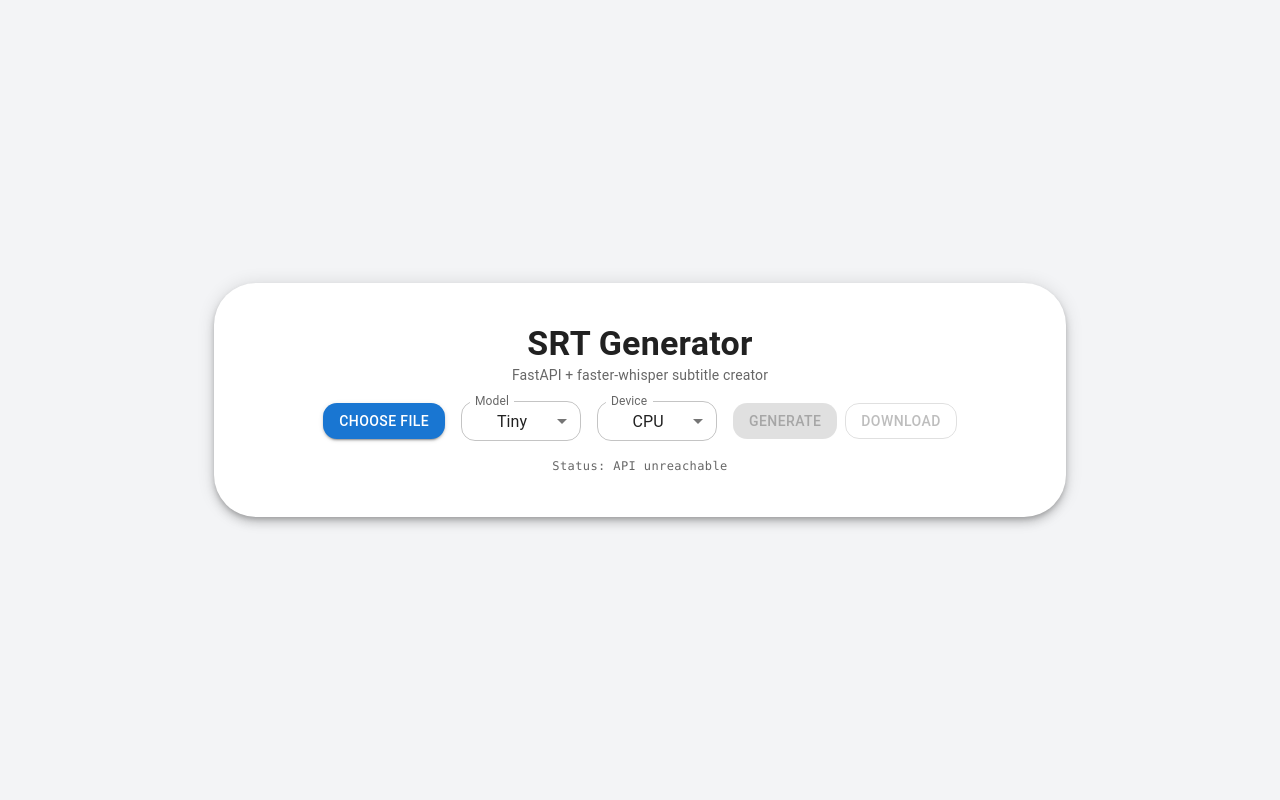
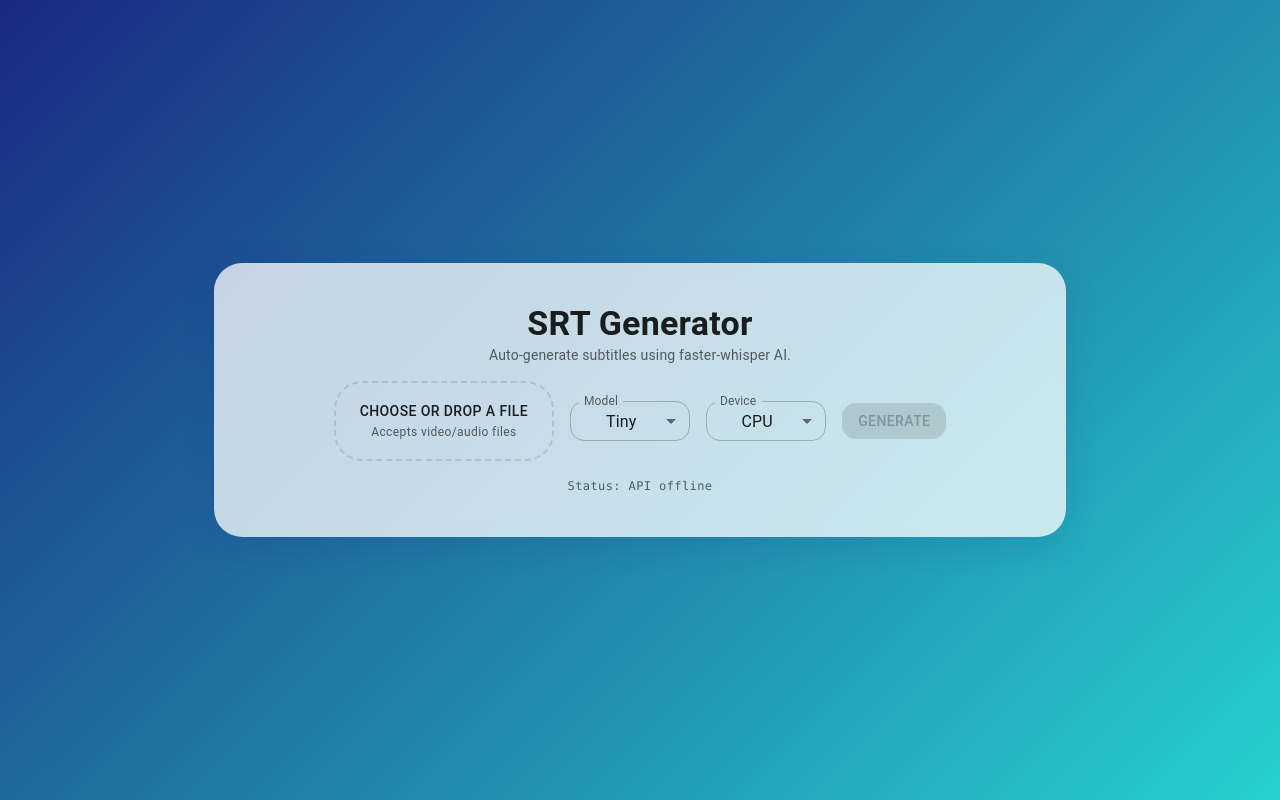
Before and after one commit to Kavi-1/SRT-Generator, a React app in the folder frontend/: page / in a window 1280 px wide. Built offline with nearby package versions, Linux system fonts and the light colour scheme; no server answers; the HTML template or start-up script is replaced by a standard one.

Commit message:
update UI

```diff
--- a/frontend/src/App.tsx
+++ b/frontend/src/App.tsx
@@ -14,8 +14,11 @@
   MenuItem,
   LinearProgress,
   Alert,
+  Snackbar,
   Box,
 } from '@mui/material'
+import FileDownloadIcon from '@mui/icons-material/FileDownload';
+import ContentCopyIcon from '@mui/icons-material/ContentCopy';
 
 const BACKEND_BASE = (import.meta.env.VITE_BACKEND_BASE || 'http://localhost:8000')
 const normalizeBase = (url: string) => url.replace(/\/$/, '')
@@ -27,21 +30,53 @@
 
 function App() {
   const [file, setFile] = useState<File | null>(null)
+  const [dragActive, setDragActive] = useState(false)
   const [model, setModel] = useState('tiny')
   const [device, setDevice] = useState<'cpu' | 'cuda'>('cpu')
   const [progress, setProgress] = useState(0)
   const [srt, setSrt] = useState('')
   const [loading, setLoading] = useState(false)
   const [error, setError] = useState('')
+  const [snackbarOpen, setSnackbarOpen] = useState(false)
+  const [snackbarMsg, setSnackbarMsg] = useState('')
+  const [snackbarSeverity, setSnackbarSeverity] = useState<'success' | 'error'>('success')
   const [status, setStatus] = useState('')
   const [elapsedMs, setElapsedMs] = useState(0)
   const timerRef = useRef<number | null>(null)
+  const inputRef = useRef<HTMLInputElement | null>(null)
+  const fontStyle = { fontFamily: 'ui-monospace, SFMono-Regular, Menlo, monospace' }
 
-  const reset = () => { setSrt(''); setError(''); setProgress(0); setStatus(''); setElapsedMs(0) }
+  const reset = () => { setSrt(''); setError(''); setProgress(0); setElapsedMs(0) }
 
   const onFile = (e: React.ChangeEvent<HTMLInputElement>) => {
     setFile(e.target.files?.[0] || null)
     reset()
+    // setStatus(`${e.target.files?.[0]?.name}`)
+    setStatus('File selected')
+  }
+
+  const onDrop = (e: React.DragEvent<HTMLDivElement>) => {
+    e.preventDefault()
+    e.stopPropagation()
+    setDragActive(false)
+    const f = e.dataTransfer?.files?.[0]
+    if (f) {
+      setFile(f)
+      reset()
+      setStatus('File selected')
+    }
+  }
+
+  const onDragOver = (e: React.DragEvent<HTMLDivElement>) => {
+    e.preventDefault()
+    e.stopPropagation()
+    setDragActive(true)
+  }
+
+  const onDragLeave = (e: React.DragEvent<HTMLDivElement>) => {
+    e.preventDefault()
+    e.stopPropagation()
+    setDragActive(false)
   }
 
   const upload = () => {
@@ -98,27 +133,51 @@
     URL.revokeObjectURL(url)
   }
 
+  const copySrt = async () => {
+    if (!srt) return
+    try {
+      await navigator.clipboard.writeText(srt)
+      setSnackbarMsg('Copied to clipboard')
+      setSnackbarSeverity('success')
+      setSnackbarOpen(true)
+    } catch (err) {
+      setSnackbarMsg('Failed to copy')
+      setSnackbarSeverity('error')
+      setSnackbarOpen(true)
+    }
+  }
+
   useEffect(() => {
     let cancelled = false
     setStatus('Checking API…')
     fetch(normalizeBase(BACKEND_BASE) + '/')
       .then(r => (r.ok ? r.json() : Promise.reject(r.status)))
       .then(data => { if (!cancelled) setStatus(data.message || 'API ready') })
-      .catch(() => { if (!cancelled) setStatus('API unreachable') })
+      .catch(() => { if (!cancelled) setStatus('API offline') })
     return () => { cancelled = true }
   }, [])
 
   return (
     <ThemeProvider theme={theme}>
       <CssBaseline />
-      <div className="min-h-dvh w-screen grid place-items-center">
+      <div className="min-h-dvh w-screen grid place-items-center"
+        style={{ background: 'linear-gradient(135deg, #1A2980 0%, #26D0CE 100%)' }}>
         <Container maxWidth="md">
-          <Paper elevation={6} sx={{ p: { xs: 3, md: 5 }, borderRadius: 3 }}>
+          <Paper elevation={6}
+            sx=
+            {{
+              p: { xs: 3, md: 5 },
+              borderRadius: 2,
+              backgroundColor: 'rgba(255, 255, 255, 0.75)',
+              backdropFilter: 'blur(8px)',
+              boxShadow: '0 8px 32px 0 rgba(31, 38, 135, 0.15)',
+            }}>
             <Stack spacing={2} alignItems="center" textAlign="center">
               <Box>
                 <Typography variant="h4" fontWeight={600}>SRT Generator</Typography>
                 <Typography variant="body2" color="text.secondary">
-                  FastAPI + faster-whisper subtitle creator
+                  {/* FastAPI + faster-whisper subtitle creator */}
+                  Auto-generate subtitles using faster-whisper AI.
                 </Typography>
               </Box>
 
@@ -130,11 +189,44 @@
                 justifyContent="center"
                 flexWrap="wrap"
               >
-                {/* File input*/}
-                <Button variant="contained" component="label">
-                  Choose File
-                  <input hidden type="file" accept="video/*" onChange={onFile} />
-                </Button>
+                {/* drag/drop file*/}
+                <Box
+                  sx={{
+                    border: theme => `2px dashed ${theme.palette.divider}`,
+                    p: 2,
+                    px: 3,
+                    borderRadius: 2,
+                    cursor: 'pointer',
+                    bgcolor: dragActive ? 'grey.100' : 'transparent',
+                    minWidth: 220,
+                    textAlign: 'center',
+                  }}
+                  onClick={() => inputRef.current?.click()}
+                  onKeyDown={(e) => {
+                    if (e.key === 'Enter' || e.key === ' ') {
+                      e.preventDefault()
+                      inputRef.current?.click()
+                    }
+                  }}
+                  onDrop={onDrop}
+                  onDragOver={onDragOver}
+                  onDragLeave={onDragLeave}
+                  role="button"
+                  tabIndex={0}
+                >
+                  <input
+                    ref={inputRef}
+                    style={{ display: 'none' }}
+                    type="file"
+                    accept="video/*"
+                    onChange={onFile}
+                  />
+                  {/* <Typography variant="button">{dragActive ? 'Drop file here' : 'Choose or drop a file'}</Typography> */}
+                  {/* <Typography variant="caption" display="block" color="text.secondary">Accepts video files</Typography> */}
+                  {file ? <Typography sx={fontStyle}>{file.name}</Typography>
+                    : <><Typography variant="button">{dragActive ? 'Drop file here' : 'Choose or drop a file'}</Typography>
+                      <Typography variant="caption" display="block" color="text.secondary">Accepts video/audio files</Typography></>}
+                </Box>
 
                 <FormControl size="small" sx={{ minWidth: 120 }}>
                   <InputLabel id="model-label">Model</InputLabel>
@@ -175,21 +267,16 @@
                   >
                     {loading ? 'Transcribing…' : 'Generate'}
                   </Button>
-                  <Button
-                    variant="outlined"
-                    onClick={download}
-                    disabled={!srt}
-                  >
-                    Download
-                  </Button>
                 </Stack>
               </Stack>
+
+              {/* {file && <Typography sx={fontStyle}>{file.name}</Typography>} */}
 
               {/* Status */}
               <Typography
                 variant="caption"
                 color="text.secondary"
-                sx={{ fontFamily: 'ui-monospace, SFMono-Regular, Menlo, monospace' }}
+                sx={fontStyle}
               >
                 Status: {status}{elapsedMs > 0 && <>&nbsp;{(elapsedMs / 1000).toFixed(1)}s</>}
               </Typography>
@@ -208,6 +295,25 @@
 
               {/* Preview of SRT file */}
               {srt && (
+                <>
+                  <div className="flex gap-2">
+                    <Button
+                      variant="outlined"
+                      onClick={download}
+                      disabled={!srt}
+                      startIcon={<FileDownloadIcon sx={{ mr: -0.75 }} />}
+                    >
+                      Download
+                    </Button>
+                    <Button
+                      variant="outlined"
+                      onClick={copySrt}
+                      disabled={!srt}
+                      startIcon={<ContentCopyIcon sx={{ mr: -0.75 }} />}
+                    >
+                      Copy
+                    </Button>
+                  </div>
                   <Box
                     component="pre"
                     sx={{
@@ -220,12 +326,23 @@
                       textAlign: 'left',
                       borderRadius: 1.5,
                       fontSize: 12,
-                    fontFamily: 'ui-monospace, SFMono-Regular, Menlo, monospace',
+                      ...fontStyle,
                     }}
                   >
                     {srt}
                   </Box>
+                </>
               )}
+              <Snackbar
+                open={snackbarOpen}
+                autoHideDuration={3000}
+                onClose={() => setSnackbarOpen(false)}
+                anchorOrigin={{ vertical: 'bottom', horizontal: 'center' }}
+              >
+                <Alert onClose={() => setSnackbarOpen(false)} severity={snackbarSeverity} sx={{ width: '100%' }}>
+                  {snackbarMsg}
+                </Alert>
+              </Snackbar>
             </Stack>
           </Paper>
         </Container>
```
Lines whose indentation alone changed are shown as unchanged.
